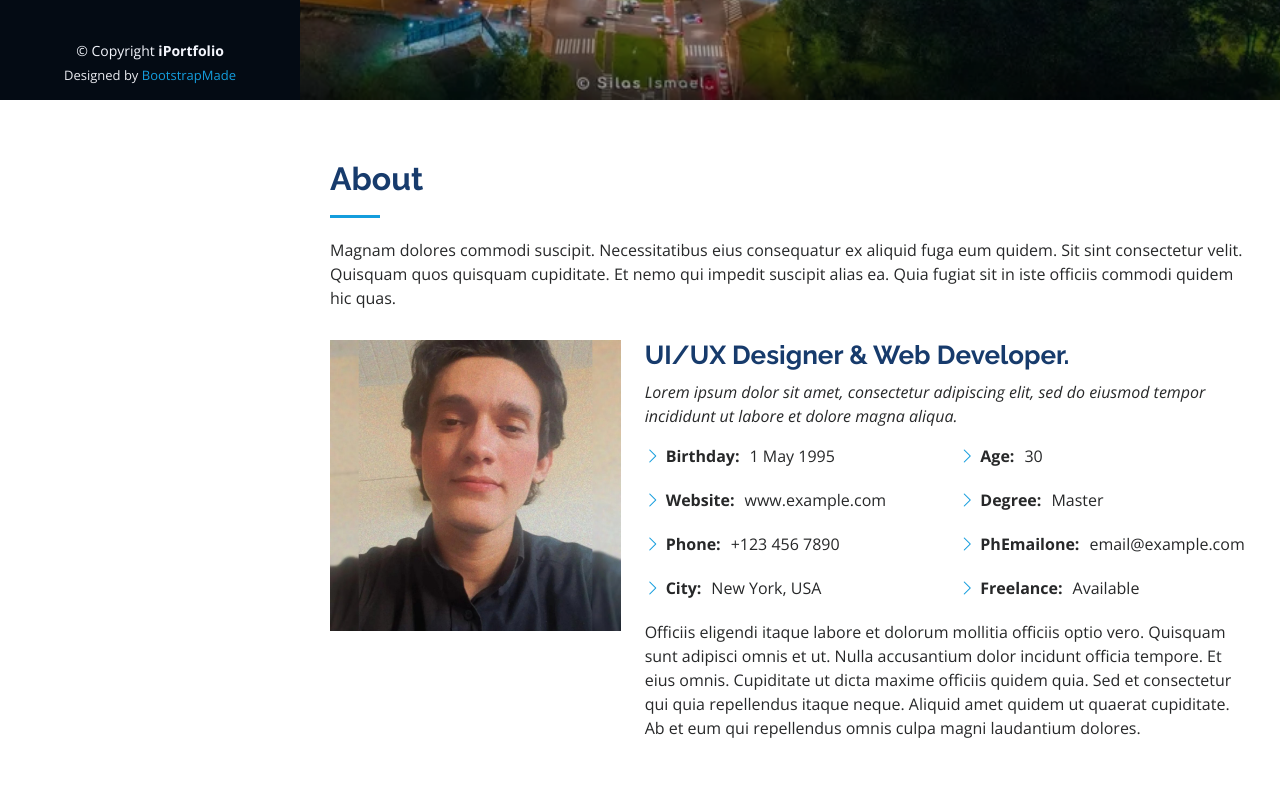
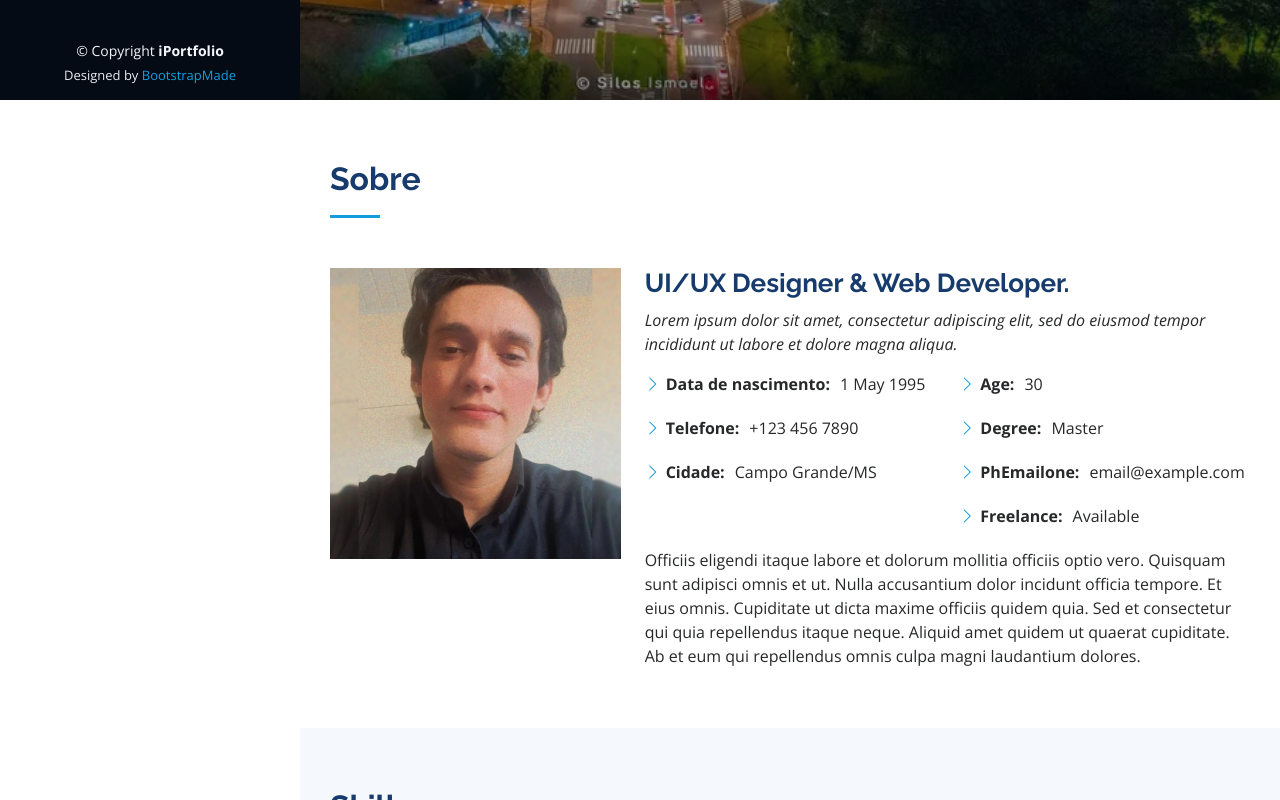
Before and after one commit to lucasbelentani/mydesco, a plain HTML site: page index.html in a window 1280 px wide. Shown: the part 700-1500 px from the top of the page. Drawn offline with nearby package versions, Linux system fonts and the light colour scheme.

Commit message:
atualização da sessão sobre

```diff
--- a/index.html
+++ b/index.html
@@ -86,10 +86,7 @@
       <div class="container">
 
         <div class="section-title">
-          <h2>About</h2>
-          <p>Magnam dolores commodi suscipit. Necessitatibus eius consequatur ex aliquid fuga eum quidem. Sit sint
-            consectetur velit. Quisquam quos quisquam cupiditate. Et nemo qui impedit suscipit alias ea. Quia fugiat sit
-            in iste officiis commodi quidem hic quas.</p>
+          <h2>Sobre</h2>
         </div>
 
         <div class="row">
@@ -106,10 +103,9 @@
             <div class="row">
               <div class="col-lg-6">
                 <ul>
-                  <li><i class="bi bi-chevron-right"></i> <strong>Birthday:</strong> <span>1 May 1995</span></li>
-                  <li><i class="bi bi-chevron-right"></i> <strong>Website:</strong> <span>www.example.com</span></li>
-                  <li><i class="bi bi-chevron-right"></i> <strong>Phone:</strong> <span>+123 456 7890</span></li>
-                  <li><i class="bi bi-chevron-right"></i> <strong>City:</strong> <span>New York, USA</span></li>
+                  <li><i class="bi bi-chevron-right"></i> <strong>Data de nascimento:</strong> <span>1 May 1995</span></li>
+                  <li><i class="bi bi-chevron-right"></i> <strong>Telefone:</strong> <span>+123 456 7890</span></li>
+                  <li><i class="bi bi-chevron-right"></i> <strong>Cidade:</strong> <span>Campo Grande/MS</span></li>
                 </ul>
               </div>
               <div class="col-lg-6">
```
